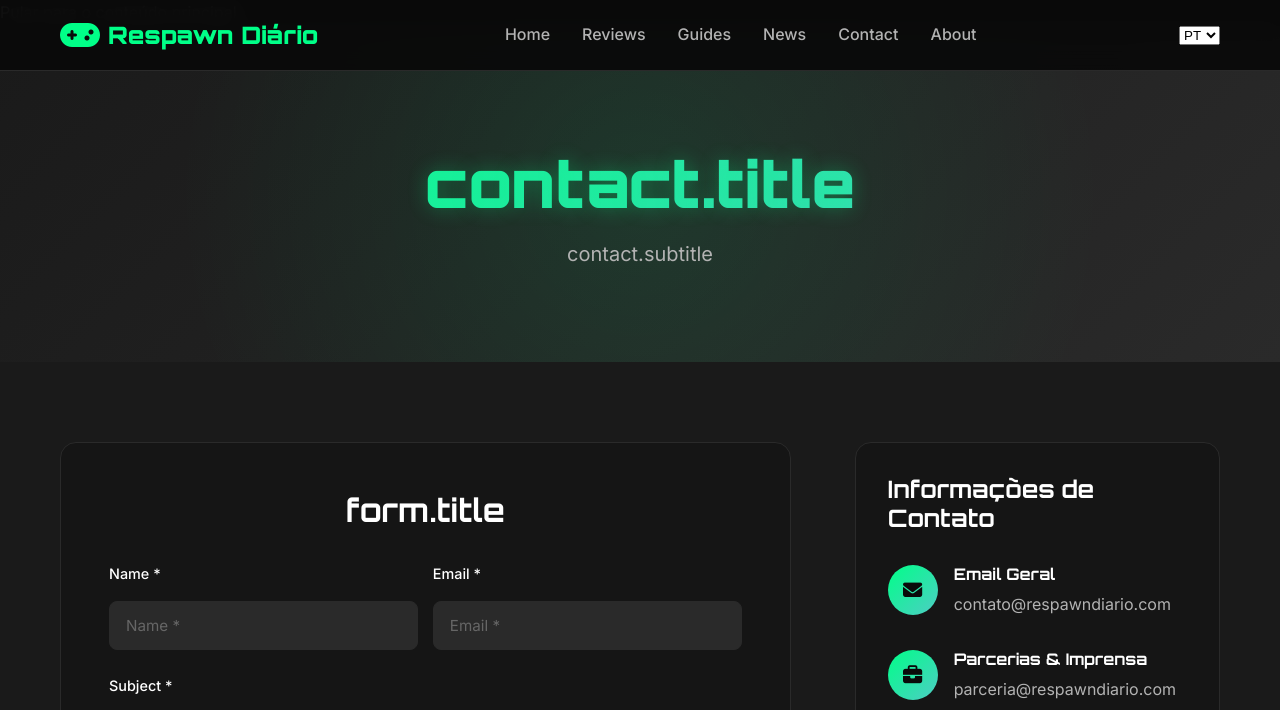
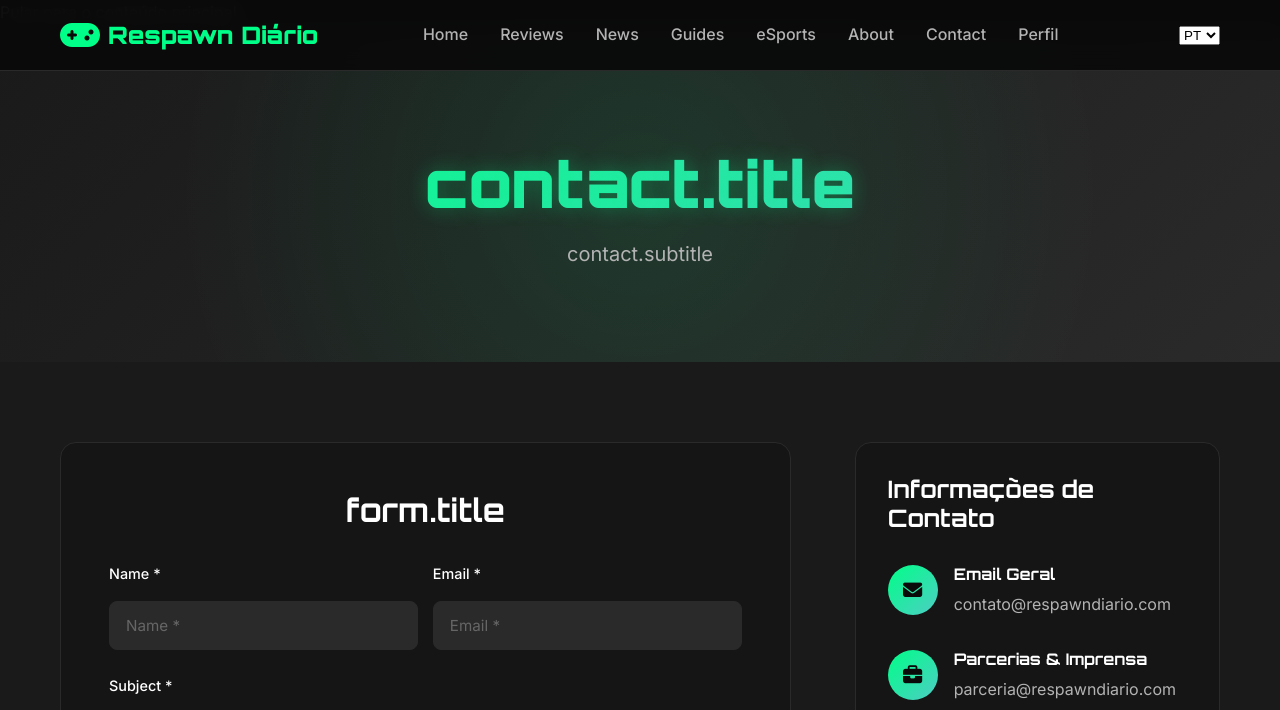
Before and after one commit to chronokairo/respawn-diario, a website: page pages/contato.html in a window 1280 px wide. Shown: the top 710 px of the page. Drawn offline with Linux system fonts and the light colour scheme.

Commit message:
feat: Update navigation menu to include news and about sections, and adjust links for esports and profile

```diff
--- a/pages/contato.html
+++ b/pages/contato.html
@@ -44,16 +44,23 @@
                                 <a href="reviews.html" class="nav-link" data-i18n="nav.reviews">Reviews</a>
                             </li>
                             <li class="nav-item">
+                                <a href="noticias.html" class="nav-link" data-i18n="nav.news">Notícias</a>
+                            </li>
+                            <li class="nav-item">
                                 <a href="guias.html" class="nav-link" data-i18n="nav.guides">Guias</a>
                             </li>
                             <li class="nav-item">
-                                <a href="noticias.html" class="nav-link" data-i18n="nav.news">Notícias</a>
+                                <a href="esports.html" class="nav-link">eSports</a>
+                            </li>
+                            <li class="nav-item">
+                                <a href="sobre.html" class="nav-link" data-i18n="nav.about">Sobre</a>
                             </li>
                             <li class="nav-item">
                                 <a href="contato.html" class="nav-link" data-i18n="nav.contact">Contato</a>
                             </li>
                             <li class="nav-item">
-                                <a href="sobre.html" class="nav-link" data-i18n="nav.about">Sobre</a>
+                                <a href="perfil.html" class="nav-link">Perfil</a>
+                            </li>
                             </li>
                         </ul>
                     </div>
```
